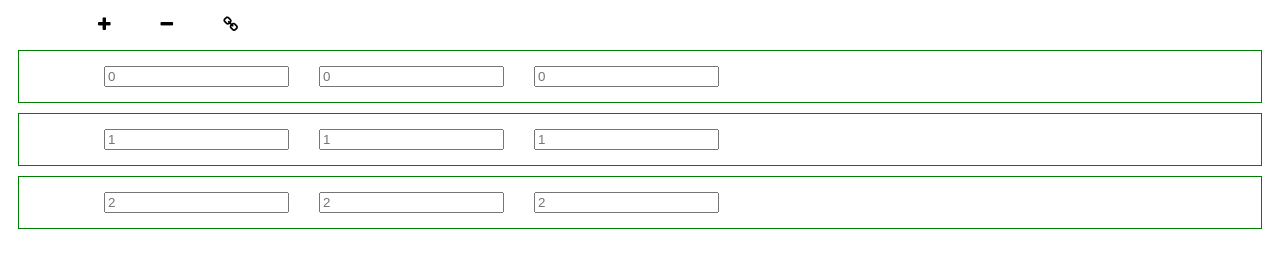
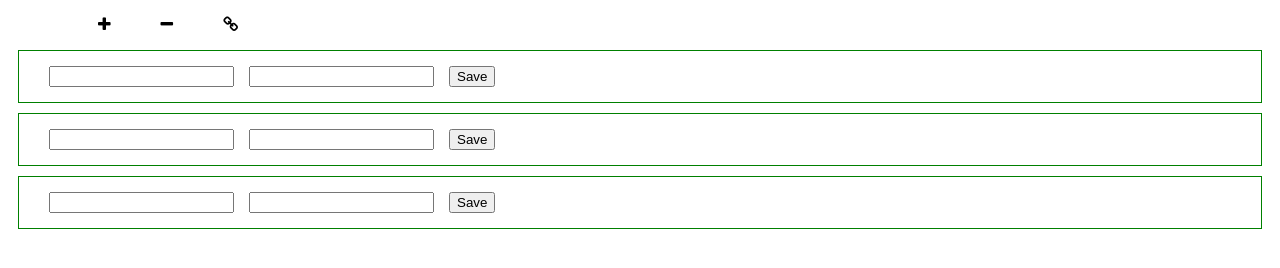
Before and after one commit to smocgeorgemarian/B4_TW_GamS_Antal_Gherghe_Smoc, a plain HTML site: page [Re] Project Frontent/sources/index.html in a window 1280 px wide. Drawn offline with Linux system fonts and the light colour scheme.

Commit message:
form cu dropdown

```diff
--- a/[Re] Project Frontent/scripts/list.js
+++ b/[Re] Project Frontent/scripts/list.js
@@ -1,4 +1,5 @@
 let isToBeDeleted = false;
+
 function setListArrangable(target) {
     target.classList.add("list");
     let items = target.querySelectorAll(":scope > *"), current = null;
@@ -57,7 +58,7 @@ function setListArrangable(target) {
     }
 }
 
-function getNextLi(type) {
+/*function getNextLi(type) {
     let liEventName = document.createElement("li");
     let labelEventName = document.createElement("label");
     let inputEventName = document.createElement("input");
@@ -65,16 +66,45 @@ function getNextLi(type) {
     labelEventName.appendChild(inputEventName);
     liEventName.appendChild(labelEventName);
     return liEventName;
-}
+}*/
 
 function setListExample(target, type) {
     let liExample = document.createElement("li");
-    let listExample = document.createElement("ul");
+    let listExample = document.createElement("form");
     listExample.draggable = true;
     listExample.classList.add("listExample");
-    listExample.appendChild(getNextLi(type));
-    listExample.appendChild(getNextLi(type));
-    listExample.appendChild(getNextLi(type));
+
+    let datalistExample = document.createElement("datalist");
+    datalistExample.setAttribute("id", "options");
+    let inputExample = document.createElement("input");
+    inputExample.setAttribute("list", "options");
+    let options = ["option1", "option2", "option3"];
+    for (let index = 0; index < options.length; index++) {
+        let option = document.createElement("option");
+        option.setAttribute("value", options[index]);
+        datalistExample.appendChild(option);
+    }
+    listExample.appendChild(inputExample);
+    listExample.appendChild(datalistExample);
+
+    let datalistExample1 = document.createElement("datalist");
+    datalistExample1.setAttribute("id", "options1");
+    let inputExample1 = document.createElement("input");
+    inputExample1.setAttribute("list", "options1");
+    let options1 = ["option1", "option2", "option3","option4"];
+    for (let index = 0; index < options1.length; index++) {
+        let option = document.createElement("option");
+        option.setAttribute("value", options1[index]);
+        datalistExample1.appendChild(option);
+    }
+    listExample.appendChild(inputExample1);
+    listExample.appendChild(datalistExample1);
+
+    let saveButton = document.createElement("input");
+    saveButton.setAttribute("type","submit");
+    saveButton.setAttribute("value","Save");
+    listExample.appendChild(saveButton);
+
     liExample.setAttribute("onclick", "deleteItselfIfNeeded(this)");
     liExample.appendChild(listExample);
     target.appendChild(liExample);
--- a/[Re] Project Frontent/style/list.css
+++ b/[Re] Project Frontent/style/list.css
@@ -26,8 +26,7 @@
     z-index: -1;
     list-style: none;
 }
-
-.listExample > li {
-    display: inline;
-    padding-left: 30px;
+.listExample input {
+    display: inline-block;
+    margin-left: 15px;
 }
```
